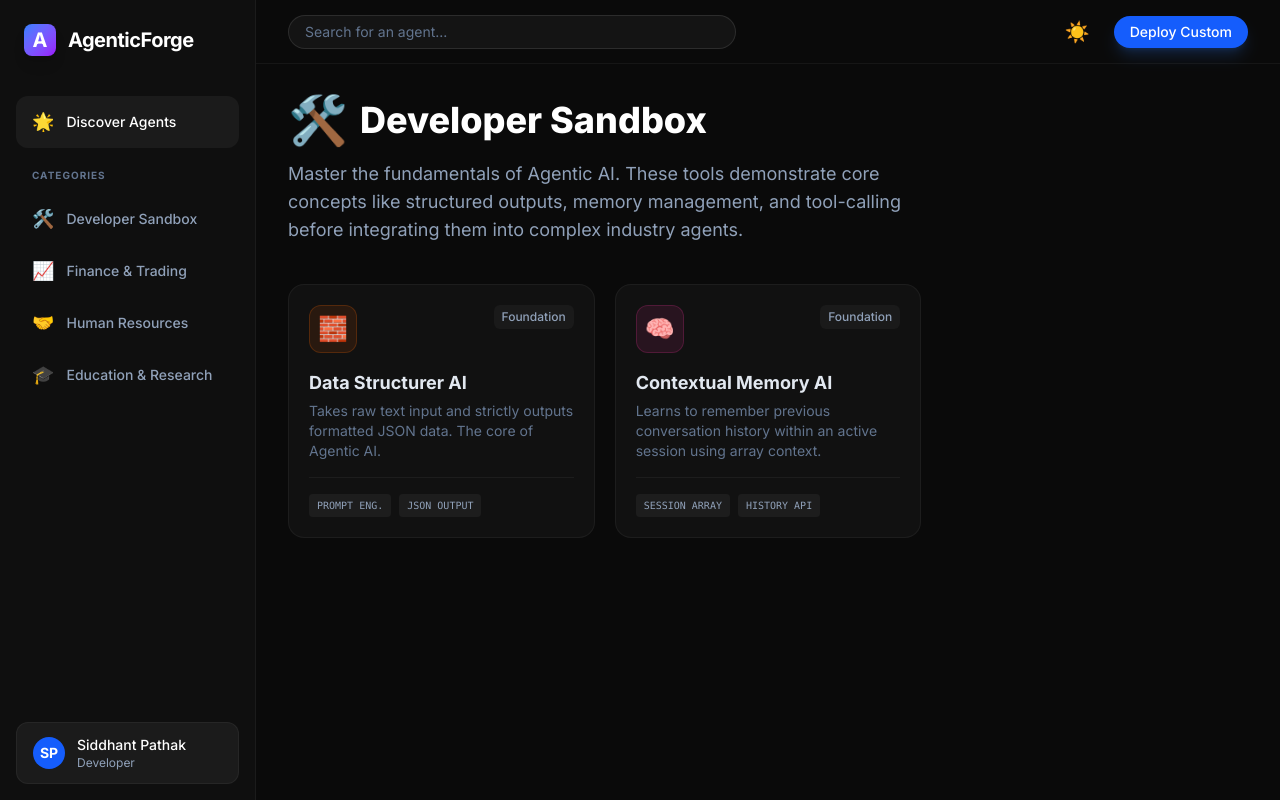
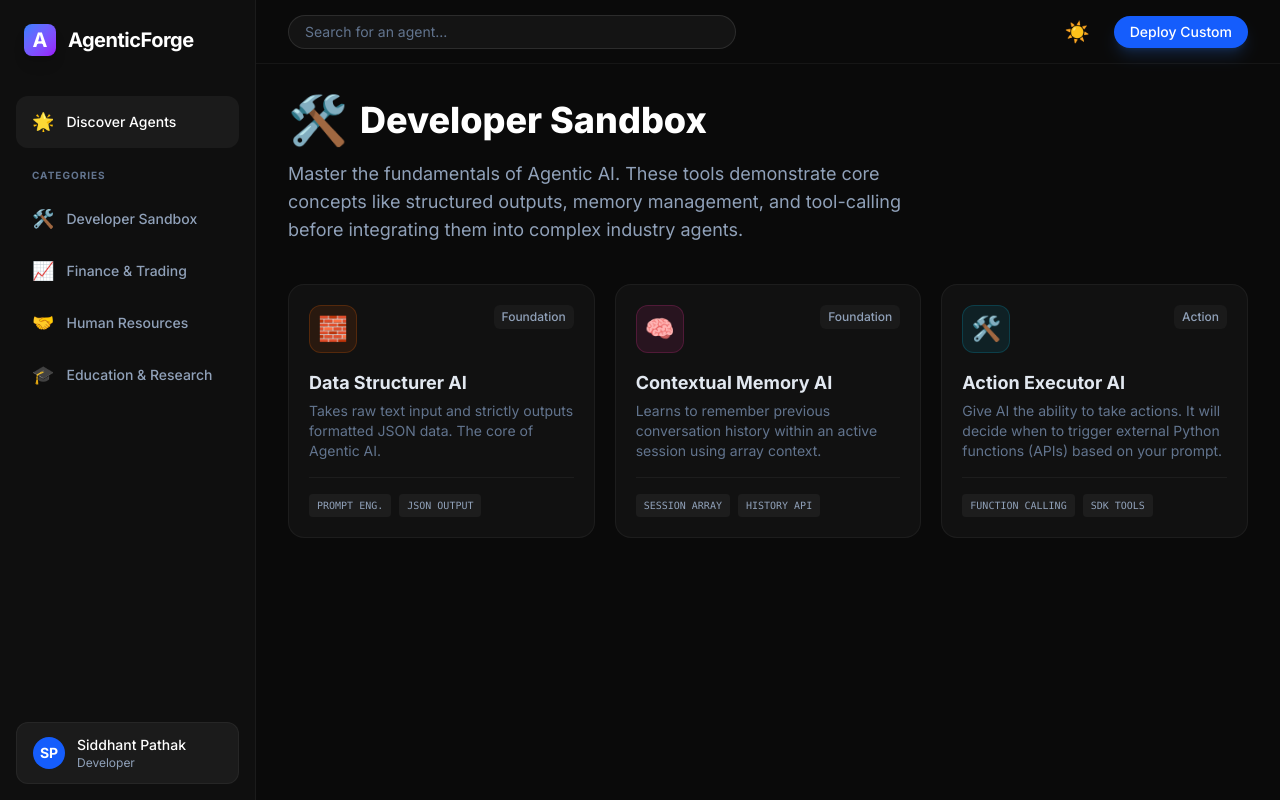
Before and after one commit to PathakSiddhant/AgenticForge, a Next.js app in the folder web-app/: page /sandbox in a window 1280 px wide. Built offline with nearby package versions, Linux system fonts and the light colour scheme.

Commit message:
ui(web-app): activate Action Executor AI card in sandbox storefront

```diff
--- a/web-app/src/app/sandbox/page.tsx
+++ b/web-app/src/app/sandbox/page.tsx
@@ -31,7 +31,7 @@ export default function SandboxCategory() {
           </div>
         </Link>
 
-{/* Basic Agent 2: Contextual Memory Bot (ACTIVE NOW) */}
+        {/* Basic Agent 2: Contextual Memory Bot (ACTIVE NOW) */}
         <Link href="/sandbox/memory-bot" className="group flex flex-col bg-white dark:bg-[#111] border border-slate-200 dark:border-white/5 rounded-2xl p-5 hover:border-pink-500/50 hover:shadow-xl dark:hover:bg-[#141414] transition-all cursor-pointer">
           <div className="flex items-start justify-between mb-4">
             <div className="w-12 h-12 rounded-xl bg-pink-50 dark:bg-pink-500/10 flex items-center justify-center text-2xl border border-pink-100 dark:border-pink-500/20">
@@ -47,6 +47,22 @@ export default function SandboxCategory() {
           </div>
         </Link>
 
+        {/* Basic Agent 3: Tool Calling AI */}
+        <Link href="/sandbox/tool-caller" className="group flex flex-col bg-white dark:bg-[#111] border border-slate-200 dark:border-white/5 rounded-2xl p-5 hover:border-cyan-500/50 hover:shadow-xl dark:hover:bg-[#141414] transition-all cursor-pointer">
+          <div className="flex items-start justify-between mb-4">
+            <div className="w-12 h-12 rounded-xl bg-cyan-50 dark:bg-cyan-500/10 flex items-center justify-center text-2xl border border-cyan-100 dark:border-cyan-500/20">
+              🛠️
+            </div>
+            <span className="text-xs font-medium text-slate-600 dark:text-slate-400 bg-slate-100 dark:bg-[#1a1a1a] px-2 py-1 rounded-md">Action</span>
+          </div>
+          <h3 className="text-lg font-bold mb-1 text-slate-900 dark:text-slate-200 group-hover:text-cyan-600 dark:group-hover:text-cyan-400 transition-colors">Action Executor AI</h3>
+          <p className="text-slate-600 dark:text-slate-500 text-sm mb-4 flex-1">Give AI the ability to take actions. It will decide when to trigger external Python functions (APIs) based on your prompt.</p>
+          <div className="flex items-center gap-2 pt-4 border-t border-slate-100 dark:border-white/5">
+            <span className="text-[10px] font-mono text-slate-500 dark:text-slate-400 uppercase bg-slate-100 dark:bg-white/5 px-2 py-1 rounded">Function Calling</span>
+            <span className="text-[10px] font-mono text-slate-500 dark:text-slate-400 uppercase bg-slate-100 dark:bg-white/5 px-2 py-1 rounded">SDK Tools</span>
+          </div>
+        </Link>
+
       </div>
     </div>
   );
```
